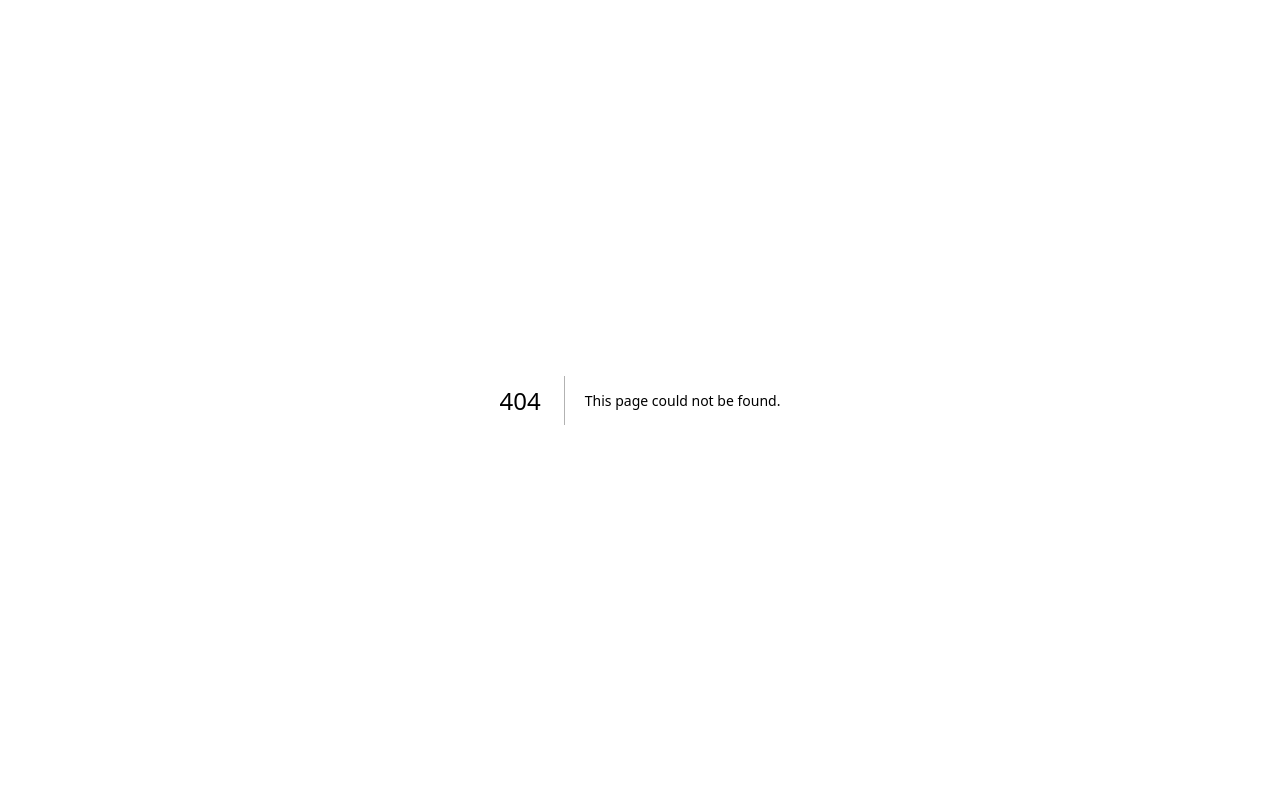
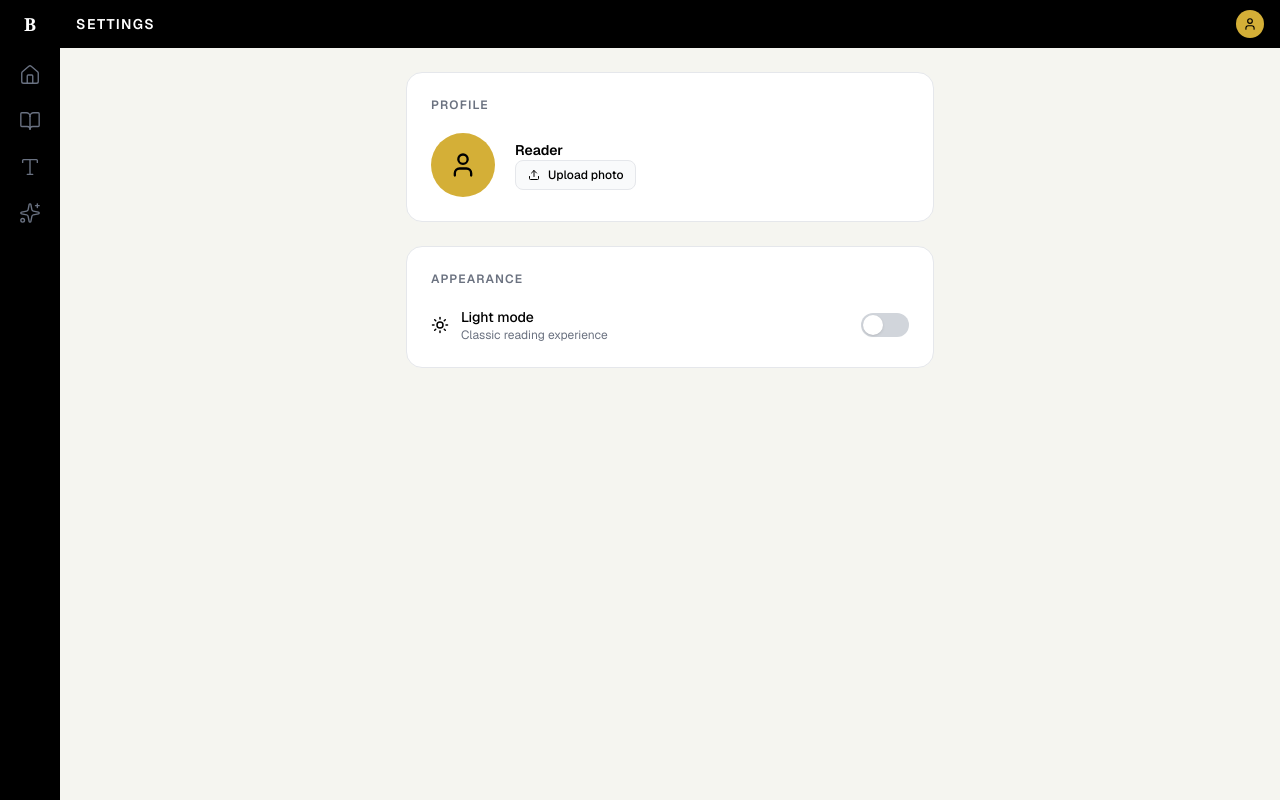
Before and after one commit to Helenhyshin/Bookmark, a Next.js app: page /settings in a window 1280 px wide. Before the commit this address had no page. Built offline with nearby package versions, Linux system fonts and the light colour scheme; no server answers.

Commit message:
claude: checkpoint 14:53:31 — /Users/david/Developer/Bookmark/app/(app)/settings/page.tsx

```diff
--- /dev/null
+++ b/app/(app)/settings/page.tsx
@@ -0,0 +1,203 @@
+'use client'
+
+import { useEffect, useRef, useState } from 'react'
+import { Moon, Sun, Upload, User } from 'lucide-react'
+import { createClient } from '@/lib/supabase/client'
+import { useTheme } from '@/components/ThemeProvider'
+
+export default function SettingsPage() {
+  const { theme, toggle } = useTheme()
+  const supabase = createClient()
+
+  const [avatarUrl, setAvatarUrl] = useState<string | null>(null)
+  const [username, setUsername] = useState<string | null>(null)
+  const [email, setEmail] = useState<string | null>(null)
+  const [userId, setUserId] = useState<string | null>(null)
+  const [uploading, setUploading] = useState(false)
+  const [uploadError, setUploadError] = useState<string | null>(null)
+  const [uploadSuccess, setUploadSuccess] = useState(false)
+  const fileInputRef = useRef<HTMLInputElement>(null)
+
+  useEffect(() => {
+    const load = async () => {
+      const { data: { user } } = await supabase.auth.getUser()
+      if (!user) return
+      setUserId(user.id)
+      setEmail(user.email ?? null)
+      const { data } = await supabase
+        .from('profiles')
+        .select('avatar_url, username')
+        .eq('id', user.id)
+        .single()
+      setAvatarUrl(data?.avatar_url ?? null)
+      setUsername(data?.username ?? null)
+    }
+    load()
+  }, [])
+
+  const handleAvatarUpload = async (e: React.ChangeEvent<HTMLInputElement>) => {
+    const file = e.target.files?.[0]
+    if (!file || !userId) return
+
+    setUploading(true)
+    setUploadError(null)
+    setUploadSuccess(false)
+
+    const ext = file.name.split('.').pop()
+    const path = `${userId}/avatar.${ext}`
+
+    const { error: uploadErr } = await supabase.storage
+      .from('avatars')
+      .upload(path, file, { upsert: true })
+
+    if (uploadErr) {
+      setUploadError('Upload failed. Please try again.')
+      setUploading(false)
+      return
+    }
+
+    const { data: { publicUrl } } = supabase.storage
+      .from('avatars')
+      .getPublicUrl(path)
+
+    // Bust cache with timestamp
+    const urlWithBust = `${publicUrl}?t=${Date.now()}`
+
+    await supabase
+      .from('profiles')
+      .update({ avatar_url: urlWithBust })
+      .eq('id', userId)
+
+    setAvatarUrl(urlWithBust)
+    setUploadSuccess(true)
+    setUploading(false)
+
+    // Reset file input
+    if (fileInputRef.current) fileInputRef.current.value = ''
+  }
+
+  return (
+    <div className="p-4 md:p-6 max-w-xl mx-auto space-y-6">
+
+      {/* Avatar */}
+      <section
+        className="rounded-2xl p-6 border"
+        style={{ background: 'var(--theme-card)', borderColor: 'var(--theme-border)' }}
+      >
+        <h2
+          className="text-xs font-semibold tracking-widest uppercase mb-5"
+          style={{ color: 'var(--theme-muted)' }}
+        >
+          Profile
+        </h2>
+
+        <div className="flex items-center gap-5">
+          {/* Avatar preview */}
+          <div className="relative shrink-0">
+            <div className="w-16 h-16 rounded-full bg-[#D4AF37] flex items-center justify-center overflow-hidden">
+              {avatarUrl ? (
+                <img
+                  src={avatarUrl}
+                  alt="Avatar"
+                  className="w-full h-full object-cover"
+                />
+              ) : (
+                <User size={28} className="text-black" />
+              )}
+            </div>
+            {uploading && (
+              <div className="absolute inset-0 rounded-full bg-black/40 flex items-center justify-center">
+                <div className="w-4 h-4 border-2 border-white border-t-transparent rounded-full animate-spin" />
+              </div>
+            )}
+          </div>
+
+          {/* Info + upload */}
+          <div className="flex-1 min-w-0">
+            <p className="font-semibold text-sm truncate" style={{ color: 'var(--theme-text)' }}>
+              {username ?? 'Reader'}
+            </p>
+            {email && (
+              <p className="text-xs truncate mb-3" style={{ color: 'var(--theme-muted)' }}>
+                {email}
+              </p>
+            )}
+
+            <input
+              ref={fileInputRef}
+              type="file"
+              accept="image/jpeg,image/png,image/webp,image/gif"
+              className="hidden"
+              onChange={handleAvatarUpload}
+            />
+            <button
+              onClick={() => fileInputRef.current?.click()}
+              disabled={uploading}
+              className="flex items-center gap-2 text-xs font-medium px-3 py-1.5 rounded-lg border transition-colors disabled:opacity-50"
+              style={{
+                borderColor: 'var(--theme-border)',
+                color: 'var(--theme-text)',
+                background: 'var(--theme-input)',
+              }}
+            >
+              <Upload size={12} />
+              {uploading ? 'Uploading…' : 'Upload photo'}
+            </button>
+
+            {uploadSuccess && (
+              <p className="text-xs text-green-500 mt-2">Avatar updated!</p>
+            )}
+            {uploadError && (
+              <p className="text-xs text-red-500 mt-2">{uploadError}</p>
+            )}
+          </div>
+        </div>
+      </section>
+
+      {/* Appearance */}
+      <section
+        className="rounded-2xl p-6 border"
+        style={{ background: 'var(--theme-card)', borderColor: 'var(--theme-border)' }}
+      >
+        <h2
+          className="text-xs font-semibold tracking-widest uppercase mb-5"
+          style={{ color: 'var(--theme-muted)' }}
+        >
+          Appearance
+        </h2>
+
+        <div className="flex items-center justify-between">
+          <div className="flex items-center gap-3">
+            {theme === 'dark' ? (
+              <Moon size={18} style={{ color: 'var(--theme-text)' }} />
+            ) : (
+              <Sun size={18} style={{ color: 'var(--theme-text)' }} />
+            )}
+            <div>
+              <p className="text-sm font-medium" style={{ color: 'var(--theme-text)' }}>
+                {theme === 'dark' ? 'Dark mode' : 'Light mode'}
+              </p>
+              <p className="text-xs" style={{ color: 'var(--theme-muted)' }}>
+                {theme === 'dark' ? 'Easy on the eyes at night' : 'Classic reading experience'}
+              </p>
+            </div>
+          </div>
+
+          {/* Toggle switch */}
+          <button
+            onClick={toggle}
+            className="relative w-12 h-6 rounded-full transition-colors duration-200 focus:outline-none"
+            style={{ background: theme === 'dark' ? '#D4AF37' : '#D1D5DB' }}
+            aria-label="Toggle dark mode"
+          >
+            <span
+              className="absolute top-0.5 left-0.5 w-5 h-5 rounded-full bg-white shadow transition-transform duration-200"
+              style={{ transform: theme === 'dark' ? 'translateX(24px)' : 'translateX(0)' }}
+            />
+          </button>
+        </div>
+      </section>
+
+    </div>
+  )
+}
```
